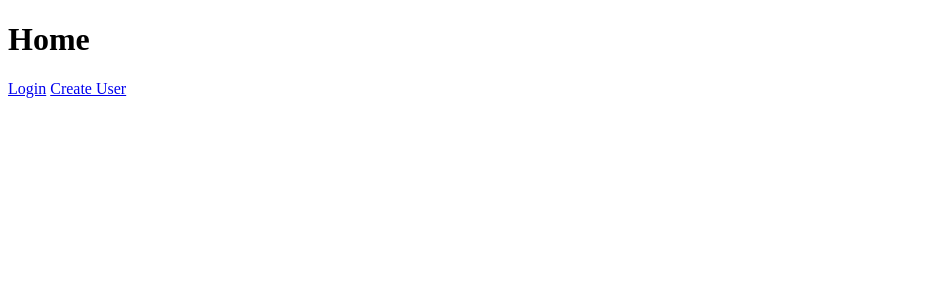
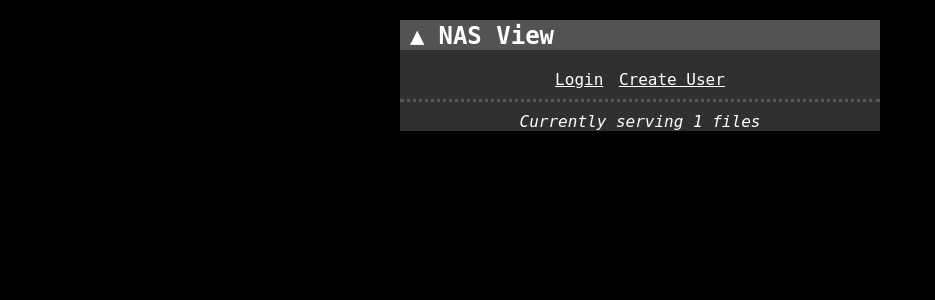
Before and after one commit to hmg3f/aos-nas-web, a Python web app: template app/templates/home.html in a window 1280 px wide. Shown: the top 300 px of the page, without its empty margins (0-935 px from the left). Run offline with Jinja, Linux system fonts and the light colour scheme; the template is opened without the code that fills it: most values are stand-ins (such as "Sample title", 1, 10 or a date in 2020).

Commit message:
added stylesheet

```diff
--- a/app/app.py
+++ b/app/app.py
@@ -98,7 +98,7 @@ class LoginForm(FlaskForm):
 
 @app.route('/')
 def home():
-    return render_template('home.html')
+    return render_template('home.html', files_num=len(TEST_FILE_LIST))
 
 @app.route('/login', methods=['GET', 'POST'])
 def login():
--- a/app/static/css/style.css
+++ b/app/static/css/style.css
@@ -1,5 +1,100 @@
+body {
+    background-color: #000;
+    color: #fff;
+}
+
+.panel {
+    background-color: #303030;
+    font-family: Brass Mono, Monospace;
+}
+
+.panel h1 {
+    background-color: #535353;
+    font-size: 1.5rem;
+    padding-top: 2px;
+    padding-left: 10px;
+    cursor: pointer;
+}
+
+.panel h1::before {
+    content: "▲";
+    margin-right: 14px;
+}
+
+#login {
+    width: 350px;
+    margin: 0 auto;
+}
+
+#login form {
+    padding: 10px;
+    display: flex;
+    flex-direction: column;
+    align-items: center;
+    justify-content: center;
+    gap: 10px;
+    border-bottom: 3px dotted #565656;
+    margin-bottom: 10px;
+}
+
+#login form input[type=password],
+#login form input[type=text] {
+    background-color: #000;
+    font-family: Brass Mono, Monospace;
+    font-size: 1rem;
+    color: #fff;
+    border: 3px inset #989898;
+}
+
+#login form input[type=password]:focus,
+#login form input[type=text]:focus {
+    outline: none;
+}
+
+#login form input[type=submit] {
+    background-color: #3e3e3e;
+    border: 2px solid #3e3e3e;
+    font-family: Brass Mono, Monospace;
+    font-size: 1rem;
+    color: #fff;
+}
+
+#login form input[type=submit]:hover {
+    background-color: #646464;
+    border: 2px solid #646464;
+    cursor: pointer;
+}
+
+#home {
+    width: 480px;
+    margin: 0 auto;
+}
+
 .controls {
-    font-family: Mono;
+    text-align: center;
+}
+
+.controls a {
+    color: #fff;
+    margin: 0 3px;
+    font-size: 1rem;
+}
+
+.places {
+    text-align: center;
+    border-bottom: 3px dotted #565656;
+    padding-bottom: 10px;
+    margin-bottom: 10px;
+}
+
+.places a {
+    color: #fff;
+    margin: 0 3px;
+    font-size: 1rem;
+}
+
+#home .banner {
+    text-align: center;
 }
 
 .overflow-hidden {
@@ -12,7 +107,7 @@
 }
 
 #file-view table {
-    font-family: Mono;
+    font-family: Monospace;
     width: 40%
 }
 
--- a/app/templates/home.html
+++ b/app/templates/home.html
@@ -7,10 +7,17 @@
     <link rel="stylesheet" type="text/css" href="{{ url_for('static', filename='css/style.css') }}">
   </head>
   <body>
-    <h1>Home</h1>
-    <div class="places">
-      <a href="{{url_for('login')}}">Login</a>
-      <a href="{{url_for('create_user')}}">Create User</a>
-    </div>
+    <section id="home" class="panel">
+      <h1>NAS View</h1>
+
+      <div class="places">
+	<a href="{{url_for('login')}}">Login</a>
+	<a href="{{url_for('create_user')}}">Create User</a>
+      </div>
+
+      <div class="banner">
+	<em>Currently serving {{ files_num }} files</em>
+      </div>
+    </section>
   </body>
 </html>
--- a/app/templates/login.html
+++ b/app/templates/login.html
@@ -7,6 +7,7 @@
     <link rel="stylesheet" type="text/css" href="{{ url_for('static', filename='css/style.css') }}">
   </head>
   <body>
+    <section id="login" class="panel">
       <h1>Login</h1>
 
       <form method="POST" action="">
@@ -17,8 +18,9 @@
       </form>
 
       <div class="controls">
-      <a href="{{url_for('home')}}">&lt- Return</a>
+	<a href="{{url_for('home')}}">🢐 Return</a>
 	<a href="{{url_for('create_user')}}">Create User</a>
       </div>
+    </section>
   </body>
 </html>
```
Lines whose indentation alone changed are shown as unchanged.
